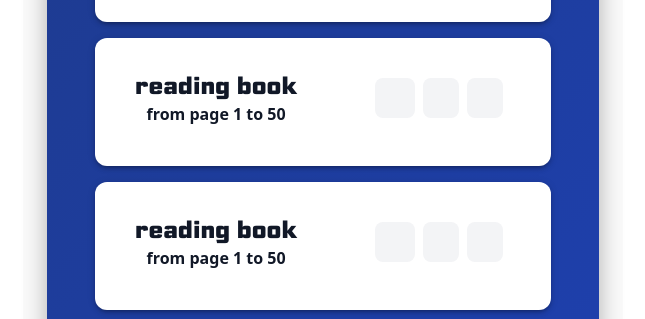
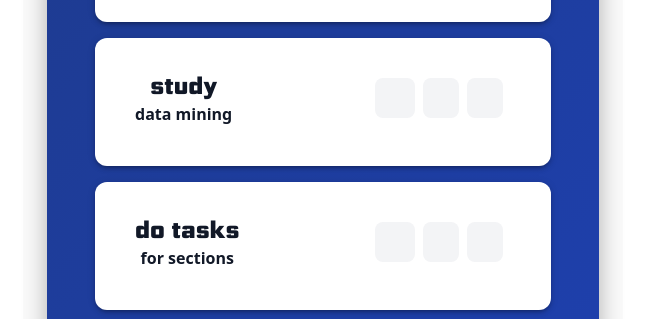
Before and after one commit to shahdwalidd/TO-DO-React-App, a React (Vite) app: page / in a window 1280 px wide. Shown: the part 394-713 px from the top of the page, without its empty margins (317-962 px from the left). Built offline with nearby package versions, Linux system fonts and the light colour scheme; some icons are missing.

Commit message:
start refacroring code(usememeo)

```diff
--- a/src/components/Todo.jsx
+++ b/src/components/Todo.jsx
@@ -1,3 +1,4 @@
+/* eslint-disable react-hooks/set-state-in-effect */
 import React from 'react';
 import Container from '@mui/material/Container';
 import Card from '@mui/material/Card';
@@ -13,6 +14,7 @@ import '../App.css';
 import { v4 as uuidv4 } from 'uuid';
 import { useState } from 'react';
 import { useEffect } from 'react';
+import { useMemo } from 'react';
 
 const initialTodos = [
   {
@@ -23,14 +25,14 @@ const initialTodos = [
   },
   {
     id: uuidv4(),
-    title: "reading book",
-    details: "from page 1 to 50",
+    title: "study",
+    details: "data mining",
     isCompleted: false
   },
   {
     id: uuidv4(),
-    title: "reading book",
-    details: "from page 1 to 50",
+    title: "do tasks",
+    details: " for sections",
     isCompleted: false
   }
 ];
@@ -43,7 +45,9 @@ export default function TOdolist() {
 
   const handleChange = (event, newAlignment) => {
     if (newAlignment !== null) {
+
       setAlignment(newAlignment);
+      console.log("change");
     }
   };
 
@@ -51,6 +55,8 @@ export default function TOdolist() {
   // تحديث نسخة التودوز
   const updatedTodos = todos.map(todo =>
     todo.id === id ? { ...todo, isCompleted: !todo.isCompleted } : todo
+
+
   );
 
 
@@ -97,12 +103,14 @@ const updatedtodos=[...todos, NEWTODO]
   }
 
   // ---------- FILTERING ----------
-  const filteredTodos = todos.filter(t => {
+  const filteredTodos =  useMemo(()=>{
+    return  todos.filter(t => {
     if (alignment === "completed") return t.isCompleted === true;
     if (alignment === "notcompleted") return t.isCompleted === false;
     return true; // ALL
   });
 
+  }, [todos, alignment])
   return (
 
     <Container
@@ -163,6 +171,7 @@ const updatedtodos=[...todos, NEWTODO]
 
           {/* TASK LIST */}
           {filteredTodos.map(t => (
+
             <TODO
               key={t.id}
               id={t.id}
@@ -173,7 +182,9 @@ const updatedtodos=[...todos, NEWTODO]
               ondelete={handledelete}
                onedit={handeledit}
             />
-          ))}
+
+          )   )
+              }
 
           {/* INPUT AREA */}
           <Grid container alignItems="center" justifyContent={'space-between'} spacing={2} sx={{ mt:4 }}>
```
